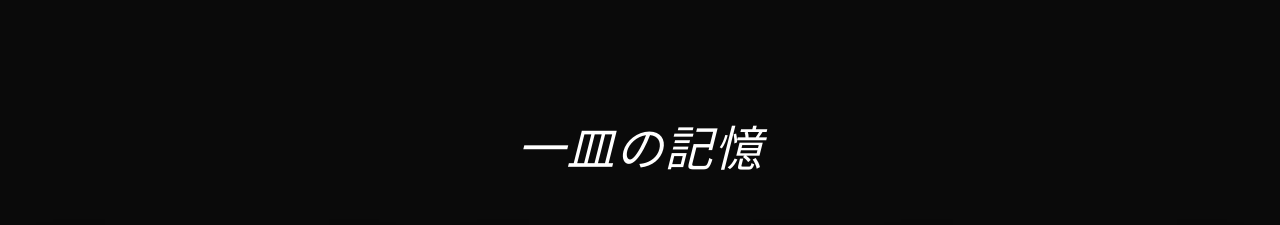
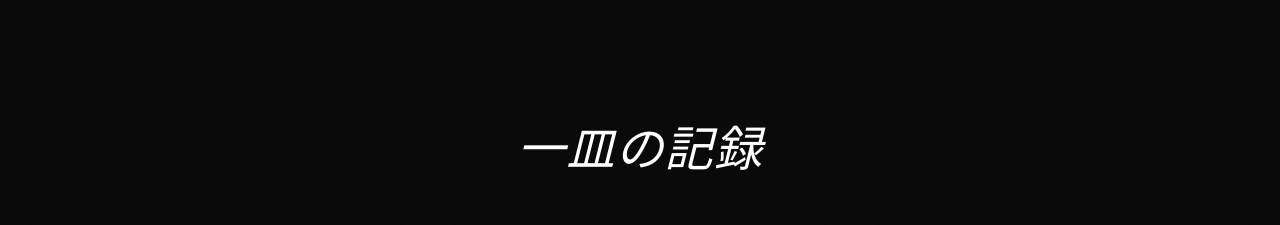
Before and after one commit to naogenbeat-prog/une-table-perfect-, a React (Vite) app: page / in a window 1280 px wide. Shown: the part 3740-3965 px from the top of the page. Built offline with nearby package versions, Linux system fonts and the light colour scheme.

Commit message:
５１４－２

```diff
--- a/src/App.jsx
+++ b/src/App.jsx
@@ -68,6 +68,9 @@ const images = {
     { url: "/garally-21.jpeg", text: "" },
     { url: "/garally-15.jpeg", text: "" },
     { url: "/garally-19.jpeg", text: "" },
+    { url: "/garally-20.jpg", text: "" },
+    { url: "/garally-17.jpeg", text: "" },
+    { url: "/garally-16.jpeg", text: "" },
     { url: "/garally-7.jpeg", text: "" },
     { url: "/garally-11.jpeg", text: "" },
     { url: "/garally-12.jpeg", text: "" },
@@ -798,7 +801,7 @@ const App = () => {
         </div>
 
         <div className="text-center mt-40 md:mt-56">
-          <h2 className="text-3xl md:text-5xl text-white font-light tracking-wide italic mb-10 md:mb-16 font-elegant">一皿の記憶</h2>
+          <h2 className="text-3xl md:text-5xl text-white font-light tracking-wide italic mb-10 md:mb-16 font-elegant">一皿の記録</h2>
 
           <div className="hidden md:grid grid-cols-3 gap-6">
             <AnimatePresence>
@@ -1002,7 +1005,7 @@ const App = () => {
               <button onClick={closeHallPopup} className="absolute top-4 left-4 z-30 flex items-center gap-1 bg-black/40 px-3 py-1.5 rounded-sm text-stone-300 hover:text-amber-500 transition-colors backdrop-blur-md text-xs uppercase tracking-widest font-elegant border border-white/10"><ChevronLeft size={14} /> Back</button>
 
               <div className="relative w-full h-full flex flex-col md:flex-row z-10 overflow-y-auto custom-scrollbar md:overflow-hidden pb-20 md:pb-0">
-                <div className="flex flex-col md:relative w-full md:w-1/2 shrink-0 justify-end md:justify-between p-6 pt-[32vh] md:p-20 z-10">
+                <div className="flex flex-col md:relative w-full md:w-1/2 shrink-0 justify-end md:justify-between p-6 pt-[40vh] md:p-20 z-10">
                   <div className="mt-0 md:mt-8">
                     <span className="text-amber-500 text-[11px] md:text-[13px] tracking-[0.4em] uppercase font-elegant block mb-1 md:mb-2 drop-shadow-md">Partner Facility</span>
                     <h3 className="text-[32px] md:text-[42px] whitespace-nowrap text-white font-elegant tracking-widest drop-shadow-xl leading-tight">タウンセブンホール</h3>
```
